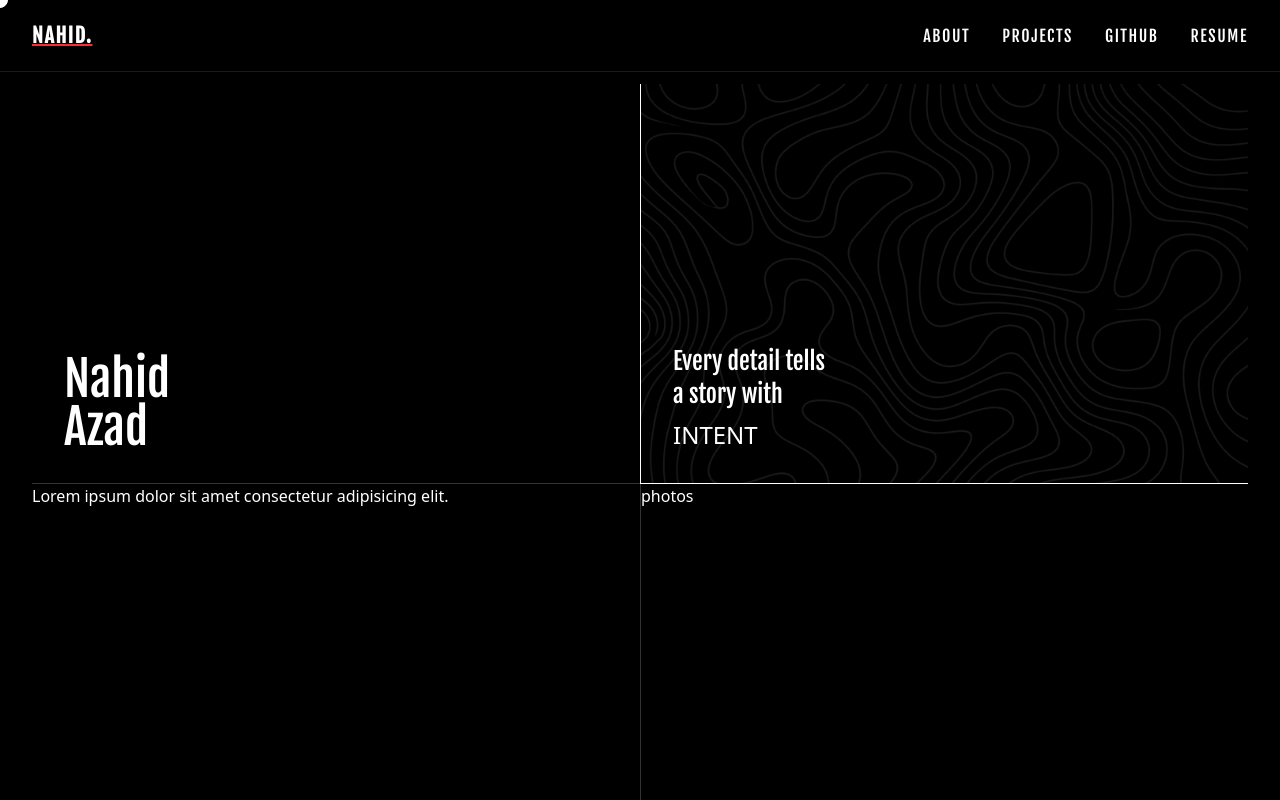
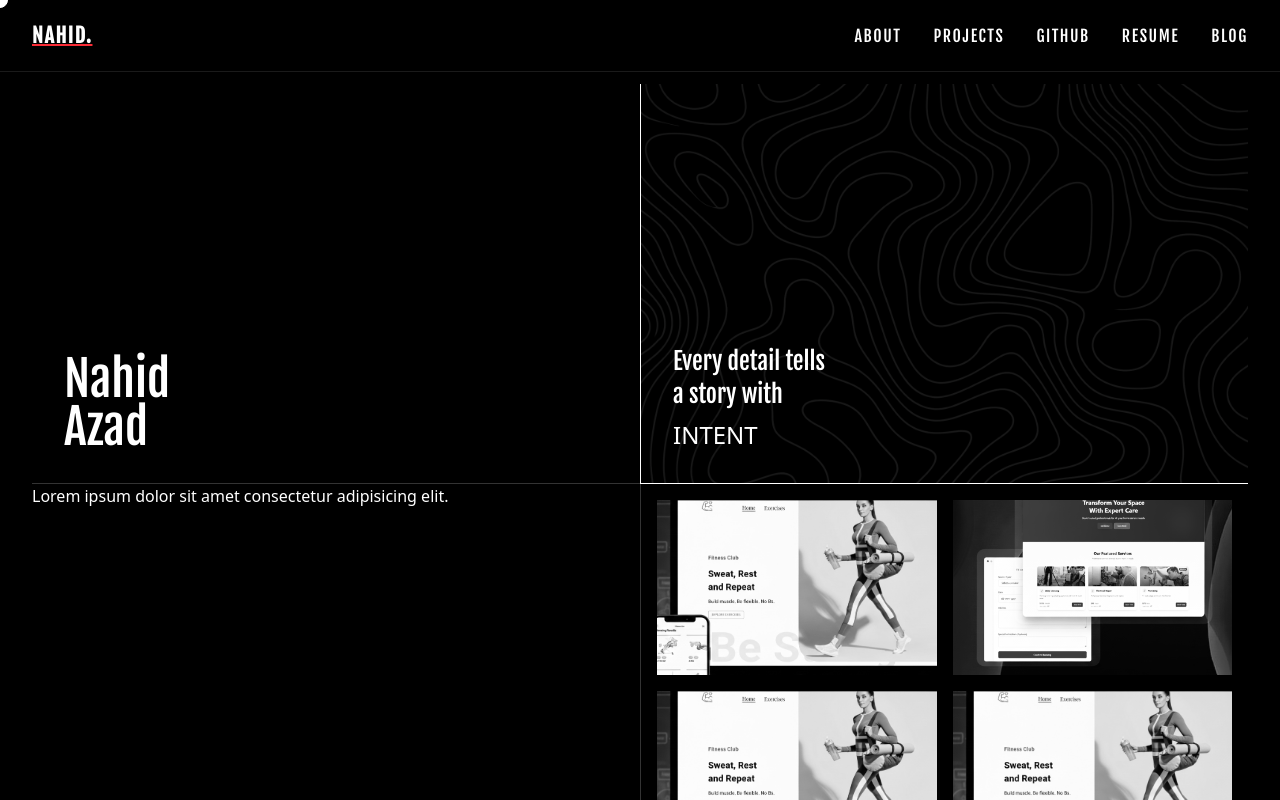
Before and after one commit to inv-nahid/portfolionew_nahid, a React (Vite) app in the folder nahid/frontend/: page / in a window 1280 px wide. Shown: the top 800 px of the page. Built offline with nearby package versions, Linux system fonts and the light colour scheme; a web font is replaced by a local one.

Commit message:
ui uphaul

```diff
--- a/nahid/frontend/package.json
+++ b/nahid/frontend/package.json
@@ -14,6 +14,7 @@
     "react": "^19.2.0",
     "react-dom": "^19.2.0",
     "react-icons": "^5.5.0",
+    "react-router-dom": "^7.11.0",
     "styled-components": "^6.1.19",
     "tailwindcss": "^4.1.18"
   },
--- a/nahid/frontend/src/App.jsx
+++ b/nahid/frontend/src/App.jsx
@@ -1,30 +1,24 @@
+import { Routes, Route } from "react-router-dom";
+import Home from "./pages/Home";
+import { About } from "./pages/About";
+import Blogs from "./pages/Blogs"
 import Cursor from "./components/Cursor"
 import Navbar from "./components/Navbar"
-import Hero from "./components/Hero"
-import { Projects } from "./components/Projects"
-import Filler from "./components/Filler"
-import TechStack from "./components/TechStack"
-import Experience from "./components/Experience"
-import FooterReveal from "./components/FooterReveal"
 import Footer from "./components/Footer"
 
-const App = () => {
-
+function App() {
   return (
-    <div className="min-h-screen bg-black text-white px-8 py-8">
-      <main>
-        <Cursor />
-        <Navbar />
-        <Hero />
-        <Projects />
-        <Filler />
-        <TechStack />
-        <Experience />
-        <FooterReveal />
-        <Footer />
-      </main>
-    </div>
-  )
+    <>
+      <Cursor />
+      <Navbar />
+      <Routes>
+        <Route path="/" element={<Home />} />
+        <Route path="/about" element={<About />} />
+        <Route path="/blogs" element={<Blogs />} />
+      </Routes>
+      <Footer />
+    </>
+  );
 }
 
-export default App
+export default App;
--- a/nahid/frontend/src/components/Cursor.jsx
+++ b/nahid/frontend/src/components/Cursor.jsx
@@ -43,6 +43,13 @@ const Cursor = () => {
                 cursor.style.mixBlendMode = "normal"
                 cursor.style.transform = cursor.style.transform.replace(" scale(1.35)", "")
             }
+
+            if (e.target.closest(".reveal-card")) {
+                cursor.style.transform += " scale(2)";
+            } else {
+                cursor.style.transform = cursor.style.transform.replace(" scale(2)", "");
+            }
+
         }
 
         document.addEventListener("mousemove", handleMouseMove)
--- a/nahid/frontend/src/components/Footer.jsx
+++ b/nahid/frontend/src/components/Footer.jsx
@@ -27,7 +27,8 @@ const Footer = () => {
     };
 
     return (
-        <footer className="bg-black text-white border-t border-white/20">
+        <footer className="bg-black text-white ">
+            <div className="border-t border-white/20 px-3"></div>
             <div className="max-w-6xl mx-auto pt-10 flex flex-col items-center gap-3">
 
                 <div className="flex flex-col items-center">
@@ -112,7 +113,7 @@ const Footer = () => {
                     </div>
                     <div className="font-['Fjalla_One'] text-3xl text-red-700">ٱلْحَمْدُ لِلّٰهِ</div>
                 </div>
-                <div className="flex justify-between items-center w-full">
+                <div className="flex justify-between items-center w-full py-4 px-8">
                     <div className="text-[11px]">© 2025 NAHID. ALL RIGHTS RESERVED</div>
                     <div><TopButton className="flex items-start" /></div>
                 </div>
--- a/nahid/frontend/src/components/Hero.jsx
+++ b/nahid/frontend/src/components/Hero.jsx
@@ -1,4 +1,11 @@
 import contour from "../assets/contour.png"
+import img1 from "../assets/limitless.png";
+import img2 from "../assets/homeassist.png";
+import img3 from "../assets/limitless.png";
+import img4 from "../assets/limitless.png";
+
+
+import RevealCard from "./Revealcard"
 
 const Hero = () => {
     return (
@@ -6,7 +13,7 @@ const Hero = () => {
             <div className="border-b border-white/20 flex items-end justify-start h-full p-8 text-5xl font-['Fjalla_One']">
                 Nahid<br />Azad
             </div>
-            <div className="relative border-l border-b border-white/100 hover:border-red-700  bg-cover bg-center transition-all duration-700 ease-out hover:scale-110" style={{ backgroundImage: `url(${contour})` }}>
+            <div className="relative border-l border-b border-white hover:border-red-700  bg-cover bg-center transition-all duration-700 ease-out hover:scale-110" style={{ backgroundImage: `url(${contour})` }}>
                 <div className="absolute inset-0 bg-black/90"></div>
                 <div className="relative flex items-end justify-start h-full p-8 text-2xl">
                     <div className="flex flex-col">
@@ -18,8 +25,10 @@ const Hero = () => {
             <div>
                 Lorem ipsum dolor sit amet consectetur adipisicing elit.
             </div>
-            <div className="border-l border-white/20">
-                photos
+            <div className="border-l border-white/20 grid grid-cols-2 p-4 gap-4 flex justify-center items-center ">
+                {[img1, img2, img3, img4].map((img, i) => (
+                    <RevealCard key={i} image={img} />
+                ))}
             </div>
         </div>
     )
--- a/nahid/frontend/src/components/Navbar.jsx
+++ b/nahid/frontend/src/components/Navbar.jsx
@@ -1,16 +1,17 @@
-import React from 'react'
+import { Link } from "react-router-dom"
 
 const Navbar = () => {
     return (
         <nav className="fixed top-0 left-0 w-full z-50 flex justify-between items-center px-8 h-18 mb-12 font-['Fjalla_One'] tracking-widest bg-black/30 backdrop-blur-sm border-b border-white/10">
-            <a href="#" className='text-white font-semibold text-xl underline decoration-red-500 hover:text-red-500 transition-colors duration-500'>
+            <Link to="/" className='text-white font-semibold text-xl underline decoration-red-500 hover:text-red-500 transition-colors duration-500'>
                 NAHID.
-            </a>
-            <div className='flex gap-8'>
-                <a href="#" className='hover:text-red-500 transition-colors duration-500'>ABOUT</a>
-                <a href="#" className='hover:text-red-500 transition-colors duration-500'>PROJECTS</a>
-                <a href="#" className='hover:text-red-500 transition-colors duration-500'>GITHUB</a>
-                <a href="#" className='hover:text-red-500 transition-colors duration-500'>RESUME</a>
+            </Link>
+            <div className='flex gap-8 text-white'>
+                <Link to='/about' className='hover:text-red-500 transition-colors duration-500' >ABOUT</Link>
+                <a className='hover:text-red-500 transition-colors duration-500' >PROJECTS</a>
+                <a className='hover:text-red-500 transition-colors duration-500' >GITHUB</a>
+                <a className='hover:text-red-500 transition-colors duration-500' >RESUME</a>
+                <Link to='/blogs' className='hover:text-red-500 transition-colors duration-500' >BLOG</Link>
             </div>
         </nav >
     )
--- /dev/null
+++ b/nahid/frontend/src/components/Revealcard.jsx
@@ -0,0 +1,46 @@
+import { useRef } from "react";
+
+const RevealCard = ({ image }) => {
+    const cardRef = useRef(null);
+
+    const handleMove = (e) => {
+        const rect = cardRef.current.getBoundingClientRect();
+        const x = e.clientX - rect.left;
+        const y = e.clientY - rect.top;
+
+        cardRef.current.style.setProperty("--x", `${x}px`);
+        cardRef.current.style.setProperty("--y", `${y}px`);
+    };
+
+    return (
+        <div
+            ref={cardRef}
+            onMouseMove={handleMove}
+            className="
+        reveal-card
+        relative overflow-hidden
+        h-full
+        cursor-none
+      "
+        >
+            {/* COLOR IMAGE */}
+            <img
+                src={image}
+                className="absolute inset-0 w-full h-full object-cover"
+            />
+
+            {/* BLACK & WHITE MASK */}
+            <img
+                src={image}
+                className="
+          absolute inset-0 w-full h-full object-cover
+          grayscale
+          [mask-image:radial-gradient(circle_120px_at_var(--x)_var(--y),transparent_0%,black_60%)]
+          [mask-repeat:no-repeat]
+        "
+            />
+        </div>
+    );
+};
+
+export default RevealCard;
--- a/nahid/frontend/src/main.jsx
+++ b/nahid/frontend/src/main.jsx
@@ -1,7 +1,10 @@
 import { createRoot } from 'react-dom/client'
 import './index.css'
 import App from './App.jsx'
+import { BrowserRouter } from "react-router-dom";
 
 createRoot(document.getElementById('root')).render(
-  <App />
+  <BrowserRouter>
+    <App />
+  </BrowserRouter>
 )
--- a/nahid/frontend/src/pages/About.jsx
+++ b/nahid/frontend/src/pages/About.jsx
@@ -2,6 +2,6 @@ import React from 'react'
 
 export const About = () => {
     return (
-        <div>About</div>
+        <div className="min-h-screen bg-black text-white px-8 py-8">About</div>
     )
 }
--- /dev/null
+++ b/nahid/frontend/src/pages/Home.jsx
@@ -0,0 +1,24 @@
+import Hero from "../components/Hero"
+import { Projects } from "../components/Projects"
+import Filler from "../components/Filler"
+import TechStack from "../components/TechStack"
+import Experience from "../components/Experience"
+import FooterReveal from "../components/FooterReveal"
+
+
+const Home = () => {
+    return (
+        <div className="min-h-screen bg-black text-white px-8 py-8">
+            <main>
+                <Hero />
+                <Projects />
+                <Filler />
+                <TechStack />
+                <Experience />
+                <FooterReveal />
+            </main>
+        </div>
+    )
+}
+
+export default Home
```
Also changed, not shown: 1 other file (tests, documents, lock files or other folders).
